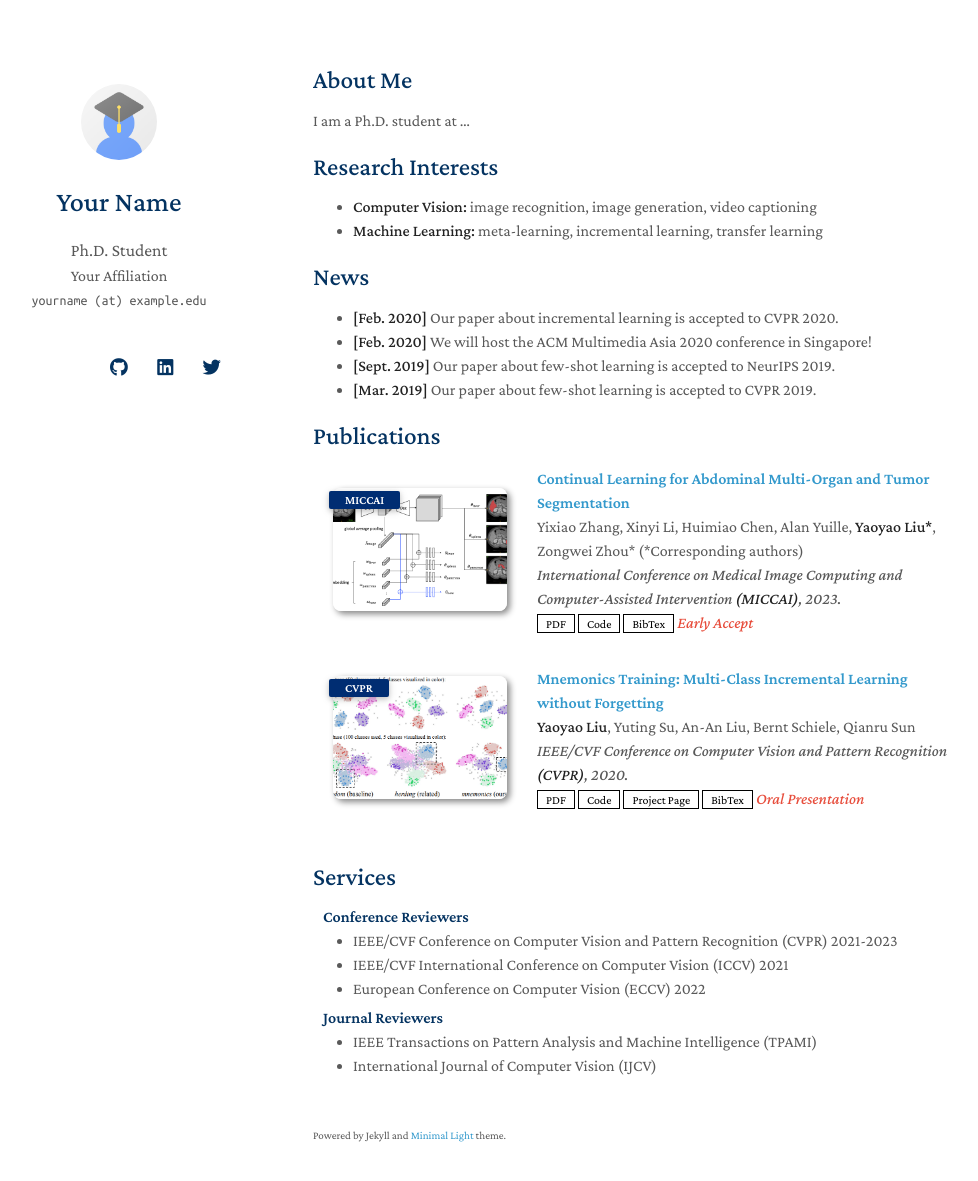
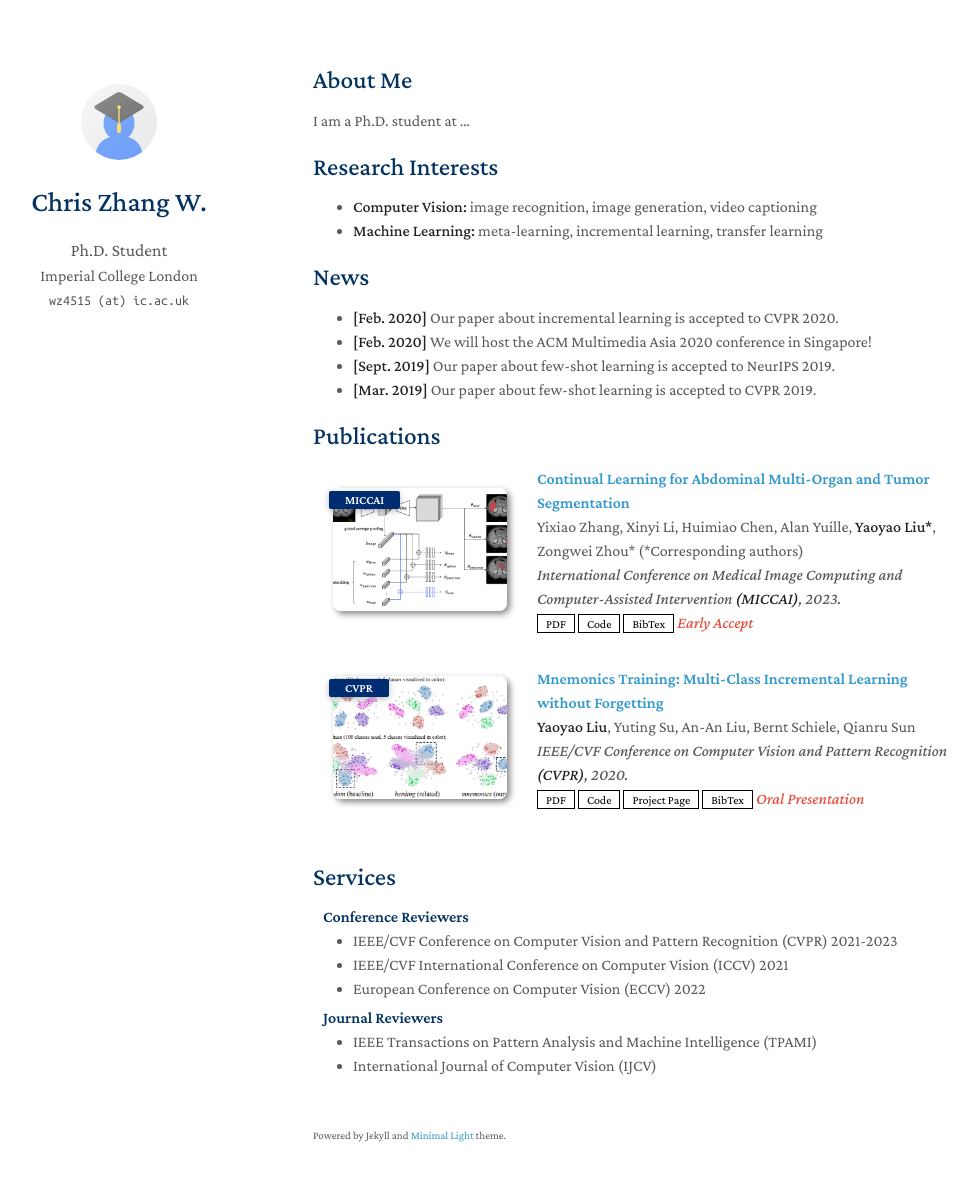
Before and after one commit to charmeleonz/charmeleonz.github.io, a Jekyll site: the page built from index.md, in a window 1280 px wide and 1216 px high. Shown: the top 1181 px of the window, without its empty margins (157-1135 px from the left). Built offline with Jekyll 4.4.1, drawn with Linux system fonts in a browser that asks for light colours; nearby versions of some CDN libraries; a style sheet for code colours, icons or effects is not loaded; our own code applies the rules of GitHub Pages for plain Markdown files.

Commit message:
Update _config.yml

```diff
--- a/_config.yml
+++ b/_config.yml
@@ -1,8 +1,8 @@
 # Basic Information
-title: Your Name
+title: Chris Zhang W.
 position: Ph.D. Student
-affiliation: Your Affiliation
-email: yourname (at) example.edu
+affiliation: Imperial College London
+email: wz4515 (at) ic.ac.uk
 
 # Search Engine Optimization (SEO)
 # The following information is used to improve the website traffic from search engines, e.g., Google.
@@ -12,11 +12,11 @@ canonical: https://minimal-light-theme.yliu.me/
 
 # Links
 # If you don't need one of them, you may delete the corresponding line.
-google_scholar: https://scholar.google.com/
-cv_link: assets/files/curriculum_vitae.pdf
-github_link: https://github.com/
-linkedin: https://www.linkedin.com/
-twitter: https://twitter.com/
+# google_scholar: https://scholar.google.com/
+# cv_link: assets/files/curriculum_vitae.pdf
+# github_link: https://github.com/
+# linkedin: https://www.linkedin.com/
+# twitter: https://twitter.com/
 
 # Images (e.g., your profile picture and your website's favicon)
 # "favicon" and "favicon_dark" are used for the light and dark modes, respectively.
```
